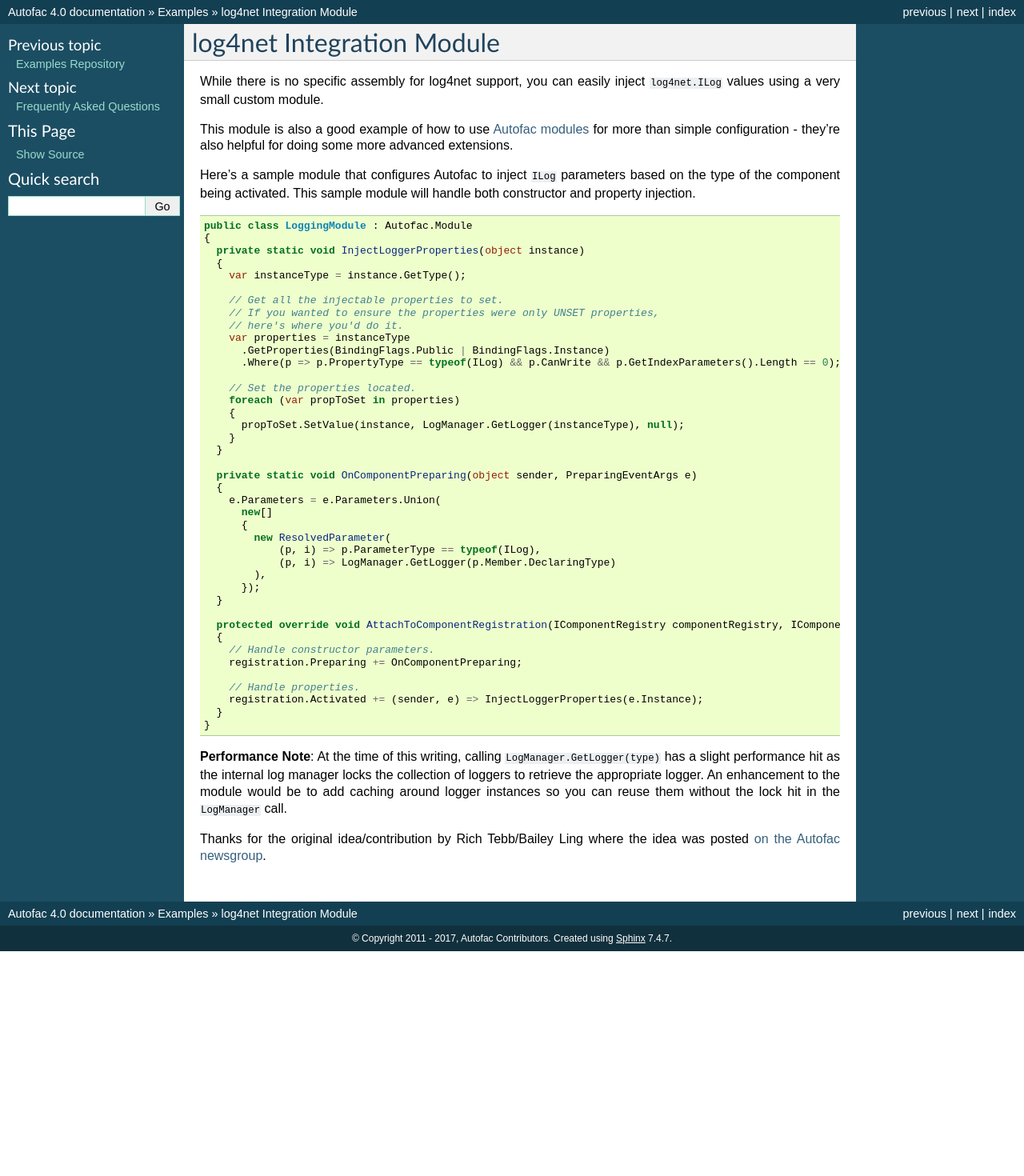
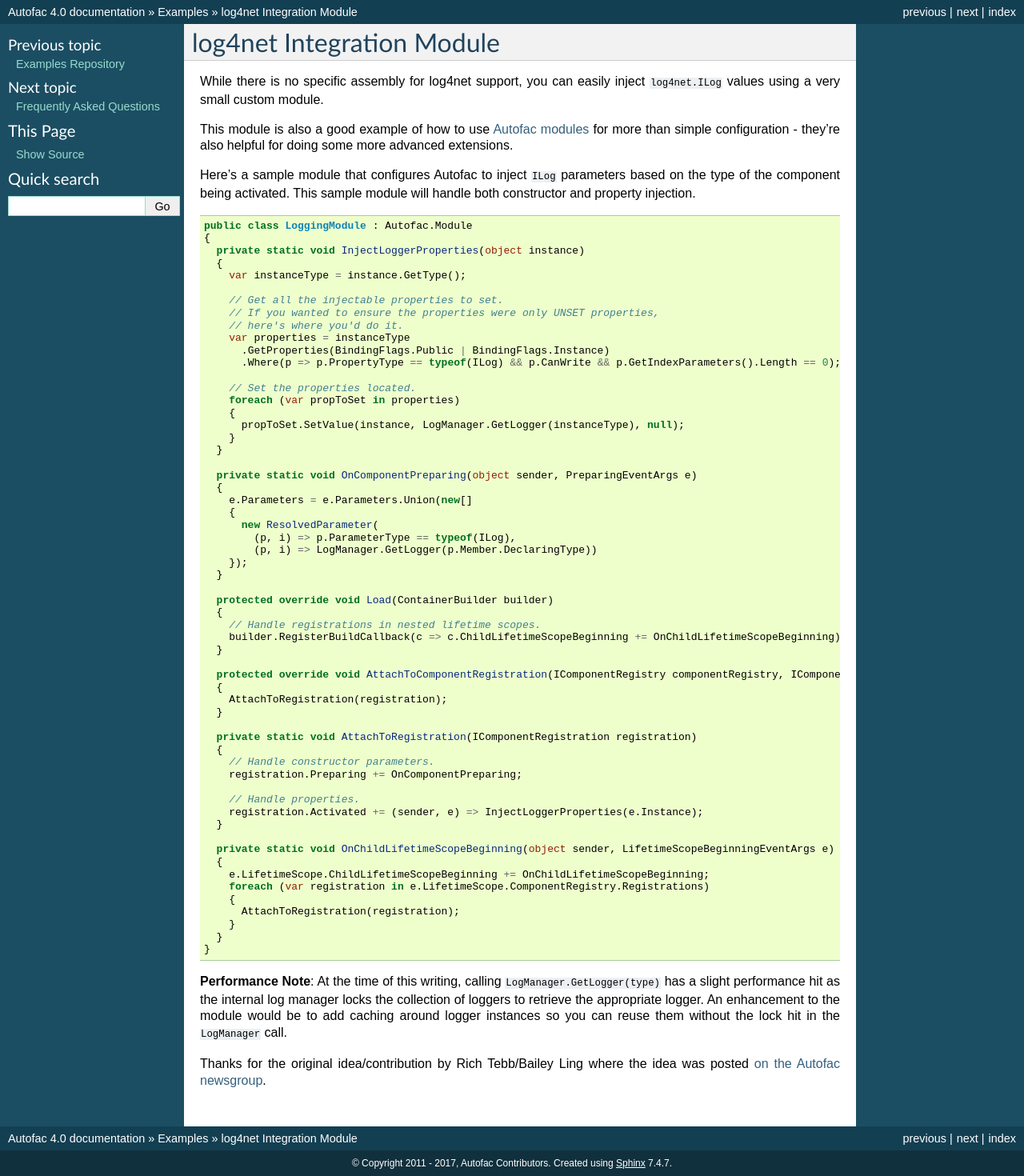
Before and after one commit to autofac/Documentation, a Sphinx documentation site: the page built from docs/examples/log4net.rst, in a window 1280 px wide. Shown: the whole page at 80% size. Built offline with Sphinx 7.4.7, drawn with Linux system fonts in a browser that asks for light colours; before the commit the page ends 1189 px from its top, so only the background shows below that.

Commit message:
Update log4net module to handle registrations in nested lifetime scopes

```diff
--- a/docs/examples/log4net.rst
+++ b/docs/examples/log4net.rst
@@ -32,17 +32,26 @@
 
       private static void OnComponentPreparing(object sender, PreparingEventArgs e)
       {
-        e.Parameters = e.Parameters.Union(
-          new[]
-          {
-            new ResolvedParameter(
-                (p, i) => p.ParameterType == typeof(ILog),
-                (p, i) => LogManager.GetLogger(p.Member.DeclaringType)
-            ),
-          });
+        e.Parameters = e.Parameters.Union(new[]
+        {
+          new ResolvedParameter(
+            (p, i) => p.ParameterType == typeof(ILog),
+            (p, i) => LogManager.GetLogger(p.Member.DeclaringType))
+        });
+      }
+
+      protected override void Load(ContainerBuilder builder)
+      {
+        // Handle registrations in nested lifetime scopes.
+        builder.RegisterBuildCallback(c => c.ChildLifetimeScopeBeginning += OnChildLifetimeScopeBeginning);
       }
 
       protected override void AttachToComponentRegistration(IComponentRegistry componentRegistry, IComponentRegistration registration)
+      {
+        AttachToRegistration(registration);
+      }
+
+      private static void AttachToRegistration(IComponentRegistration registration)
       {
         // Handle constructor parameters.
         registration.Preparing += OnComponentPreparing;
@@ -50,6 +59,15 @@
         // Handle properties.
         registration.Activated += (sender, e) => InjectLoggerProperties(e.Instance);
       }
+
+      private static void OnChildLifetimeScopeBeginning(object sender, LifetimeScopeBeginningEventArgs e)
+      {
+        e.LifetimeScope.ChildLifetimeScopeBeginning += OnChildLifetimeScopeBeginning;
+        foreach (var registration in e.LifetimeScope.ComponentRegistry.Registrations)
+        {
+          AttachToRegistration(registration);
+        }
+      }
     }
 
 **Performance Note**: At the time of this writing, calling ``LogManager.GetLogger(type)`` has a slight performance hit as the internal log manager locks the collection of loggers to retrieve the appropriate logger. An enhancement to the module would be to add caching around logger instances so you can reuse them without the lock hit in the ``LogManager`` call.
```
